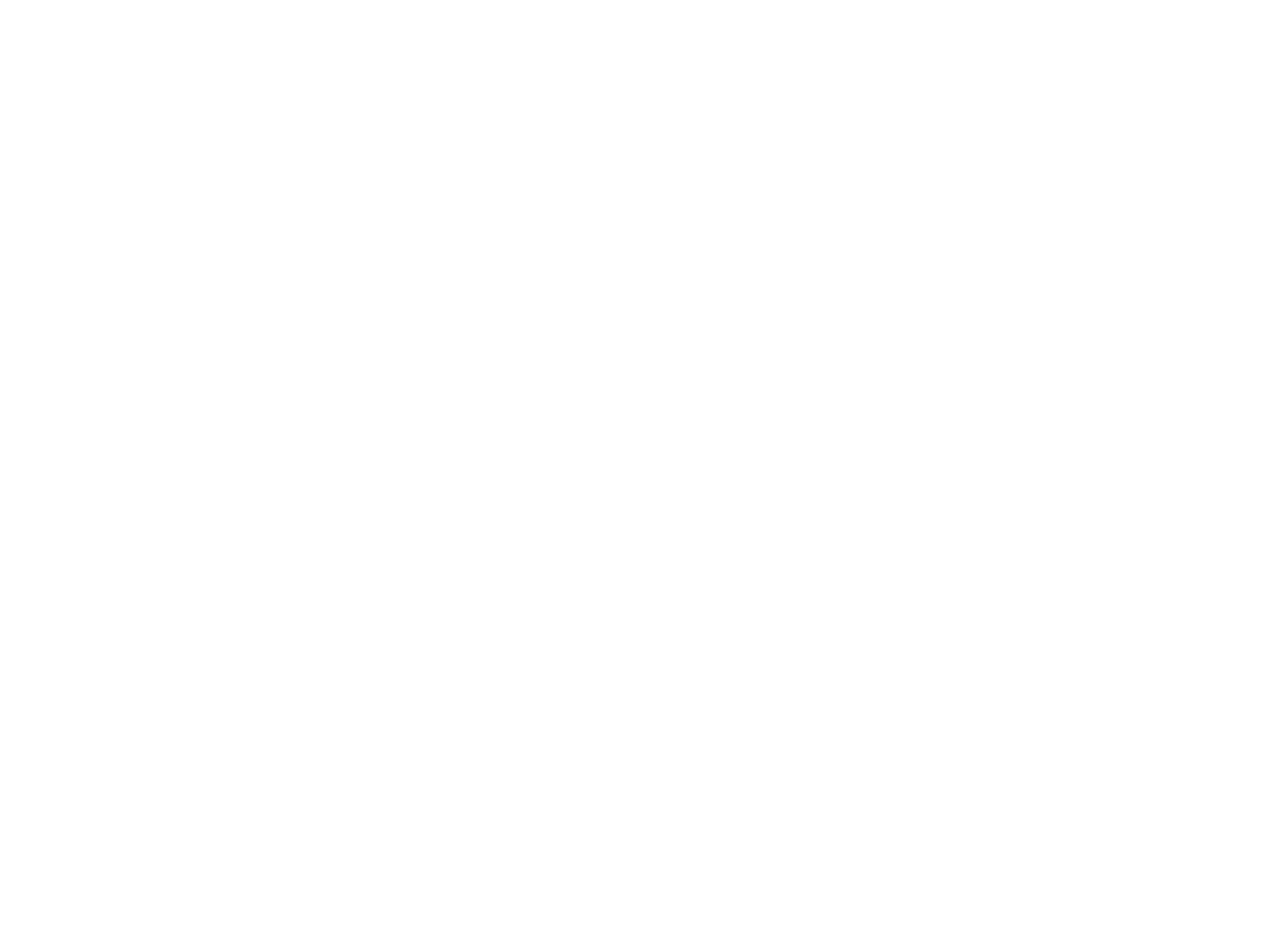
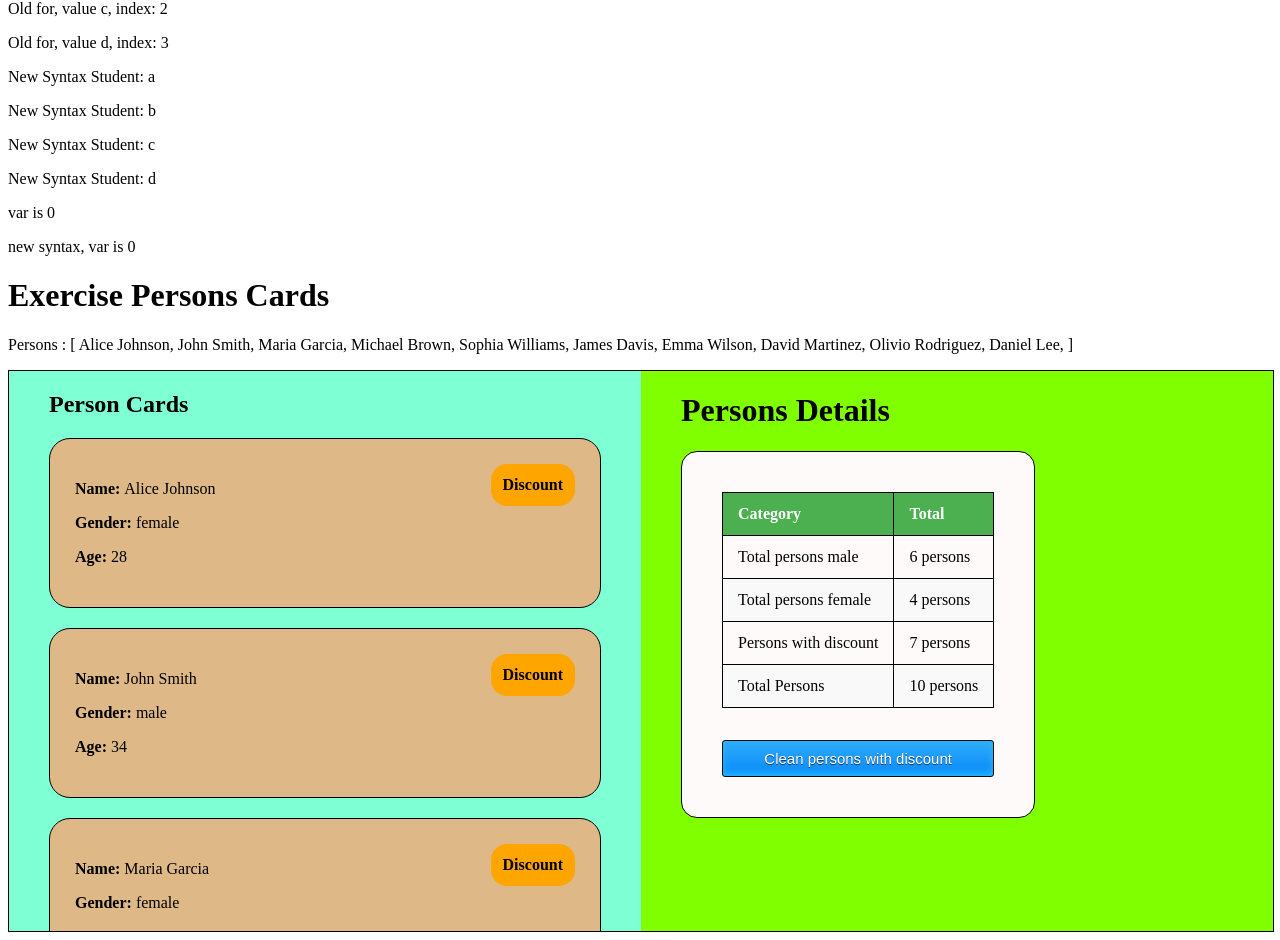
Before and after one commit to AnderMichael/first-angular-project, an Angular app: page / in a window 1280 px wide. Shown: the part 720-1660 px from the top of the page. Before the commit the page ends 800 px from the top, so only its background shows below. Built offline with nearby package versions, Linux system fonts and the light colour scheme.

Commit message:
task3[27-09-2024]: Person cards exercise

```diff
--- a/src/app/app.component.html
+++ b/src/app/app.component.html
@@ -60,8 +60,8 @@
   Old for, value {{ item }}, index: {{ i }}
 </p>
 
-@for(item of ['a', 'b', 'c'. 'd']; track item){
-
+@for(item of ['a','b','c','d']; track item){
+<p>New Syntax Student: {{ item }}</p>
 }
 <div [ngSwitch]="var1">
   <p *ngSwitchCase="0">var is 0</p>
@@ -69,8 +69,61 @@
   <p *ngSwitchDefault>Default Value</p>
 </div>
 
-@switch(var1){
-  @case(0) {<p>new syntax, var is 0</p>}
-  @case(1) {<p>new syntax, var is 0</p>}
-  @default {<p>new syntax, default</p>}
-}
+@switch(var1){ @case(0) {
+<p>new syntax, var is 0</p>
+} @case(1) {
+<p>new syntax, var is 0</p>
+} @default {
+<p>new syntax, default</p>
+} }
+
+<h1>Exercise Persons Cards</h1>
+<p>
+  Persons : [
+  @for(person of persons; track person){
+    <span>{{person.name}}, </span>
+  }
+  ]
+</p>
+<div class="person-cards-container">
+  <div class="cards-container">
+    <h2>Person Cards</h2>
+    @for(person of persons; track person){
+    <person-card [person]="person"></person-card>
+    }
+  </div>
+  <div class="details-container">
+    <h1>Persons Details</h1>
+    <div class="details-card">
+      <table class="summary-table">
+        <thead>
+          <tr>
+            <th>Category</th>
+            <th>Total</th>
+          </tr>
+        </thead>
+        <tbody>
+          <tr>
+            <td>Total persons male</td>
+            <td>{{ malePersons().length }} persons</td>
+          </tr>
+          <tr>
+            <td>Total persons female</td>
+            <td>{{ femalePersons().length }} persons</td>
+          </tr>
+          <tr>
+            <td>Persons with discount</td>
+            <td>{{ personsWithDiscount().length }} persons</td>
+          </tr>
+          <tr>
+            <td>Total Persons</td>
+            <td>{{ persons.length }} persons</td>
+          </tr>
+        </tbody>
+      </table>
+      <button class="clean-button" (click)="cleanDiscountPersons()">
+        Clean persons with discount
+      </button>
+    </div>
+  </div>
+</div>
--- a/src/app/app.component.scss
+++ b/src/app/app.component.scss
@@ -1,4 +1,4 @@
-.calculator-container{
+.calculator-container {
   display: flex;
   border: 1px black solid;
   border-radius: 2cap;
@@ -7,7 +7,7 @@
   align-items: center;
 }
 
-.calculator-components-container{
+.calculator-components-container {
   display: flex;
   width: 100%;
   justify-content: center;
@@ -15,3 +15,85 @@
   flex-direction: row;
   gap: 20;
 }
+
+.person-cards-container {
+  display: flex;
+  flex-direction: row;
+  width: 100%;
+  border: 1px black solid;
+  .cards-container {
+    padding-left: 2.5rem;
+    padding-right: 2.5rem;
+    width: 50%;
+    height: 35rem;
+    overflow-y: scroll;
+    background-color: aquamarine;
+  }
+  .details-container {
+    background-color: chartreuse;
+    width: 50%;
+    height: auto;
+    padding-left: 2.5rem;
+    padding-right: 2.5rem;
+    .details-card {
+      display: flex;
+      flex-direction: column;
+      width: fit-content;
+      height: fit-content;
+      background-color: snow;
+      border-radius: 1rem;
+      border: 0.5px black solid;
+      padding: 2.5rem;
+      row-gap: 2rem;
+    }
+    .clean-button {
+      box-shadow: inset 0px -3px 7px 0px #29bbff;
+      background: linear-gradient(to bottom, #2dabf9 5%, #0688fa 100%);
+      background-color: #2dabf9;
+      border-radius: 3px;
+      border: 1px solid #0b0e07;
+      display: inline-block;
+      cursor: pointer;
+      color: #ffffff;
+      font-family: Arial;
+      font-size: 15px;
+      padding: 9px 23px;
+      text-decoration: none;
+      text-shadow: 0px 1px 0px #263666;
+    }
+    .clean-button:hover {
+      background: linear-gradient(to bottom, #0688fa 5%, #2dabf9 100%);
+      background-color: #0688fa;
+    }
+    .clean-button:active {
+      position: relative;
+      top: 1px;
+    }
+  }
+}
+
+.summary-table {
+  width: 100%;
+  border-collapse: collapse;
+}
+
+.summary-table thead {
+  background-color: #4caf50;
+  color: white;
+}
+
+.summary-table th,
+.summary-table td {
+  padding: 12px 15px;
+  text-align: left;
+  border: 1px solid black;
+
+}
+
+.summary-table tbody tr:nth-child(even) {
+  background-color: #f9f9f9;
+}
+
+.summary-table tbody tr:hover {
+  background-color: #f1f1f1;
+}
--- a/src/app/app.component.ts
+++ b/src/app/app.component.ts
@@ -4,7 +4,8 @@ import { UserCardComponent } from './user-card/user-card.component';
 import { CalculatorComponent } from './calculator/calculator.component';
 import { HistoryCalculatorComponent } from './history-calculator/history-calculator.component';
 import { CommonModule } from '@angular/common';
-
+import persons from '../constants/persons';
+import { PersonCardComponent } from './person-card/person-card.component';
 interface IPerson {
   name: string;
   lastName: string;
@@ -23,7 +24,8 @@ function sumAttempt(a: number, b: number) {
     UserCardComponent,
     CalculatorComponent,
     HistoryCalculatorComponent,
-    CommonModule
+    PersonCardComponent,
+    CommonModule,
   ],
   templateUrl: './app.component.html',
   styleUrl: './app.component.scss',
@@ -32,9 +34,9 @@ export class AppComponent {
   title = 'angular-tour-of-heroes';
   sumAttempt = sumAttempt;
   result: number = 0;
+  persons = persons;
 
   history: string[] = [];
-
 
   animales: string[] = ['a', 'b', 'c', 'd', 'e', 'f'];
   person: IPerson = {
@@ -111,13 +113,13 @@ export class AppComponent {
   }
 
   public onResult(event: any) {
-    if(!event){
+    if (!event) {
       this.result = 0;
-    }else{
-      if(event.type === 'SUM'){
-        this.history.push(`SUM: ${event.result}`)
-      }else{
-        this.history.push(`MULT: ${event.result}`)
+    } else {
+      if (event.type === 'SUM') {
+        this.history.push(`SUM: ${event.result}`);
+      } else {
+        this.history.push(`MULT: ${event.result}`);
       }
     }
     this.result = event.result;
@@ -126,4 +128,29 @@ export class AppComponent {
   public addItem(ans: string) {
     this.history.push(ans);
   }
+
+  public cleanDiscountPersons() {
+    const personsWithoutDiscount = this.personsWithoutDiscount();
+    this.persons = personsWithoutDiscount;
+  }
+
+  public malePersons(){
+    const male = this.persons.filter((person) => person.gender === 'male');
+    return male;
+  }
+
+  public femalePersons(){
+    const female = this.persons.filter((person) => person.gender === 'female');
+    return female;
+  }
+
+  public personsWithoutDiscount() {
+    const personsWithoutDiscount = this.persons.filter((person) => person.age < 18);
+    return personsWithoutDiscount;
+  }
+
+  public personsWithDiscount() {
+    const personsWithDiscount = this.persons.filter((person) => person.age >= 18);
+    return personsWithDiscount;
+  }
 }
--- /dev/null
+++ b/src/app/person-card/person-card.component.html
@@ -0,0 +1,16 @@
+<div class="card-container">
+  <div>
+    <p class="title-camp">
+      Name: <span class="value-camp">{{ person.name }}</span>
+    </p>
+    <p class="title-camp">
+      Gender: <span class="value-camp">{{ person.gender }}</span>
+    </p>
+    <p class="title-camp">
+      Age: <span class="value-camp">{{ person.age }}</span>
+    </p>
+  </div>
+  @if(person.age >= 18){
+  <div class="discount-pin">Discount</div>
+  }
+</div>
--- /dev/null
+++ b/src/app/person-card/person-card.component.scss
@@ -0,0 +1,25 @@
+.card-container {
+  display: flex;
+  flex-direction: row;
+  justify-content: space-between;
+  border: 1px black solid;
+  border-radius: 2cap;
+  width: auto;
+  padding: 25px;
+  margin-bottom: 20px;
+  background-color: burlywood;
+  .title-camp {
+    font-weight: bold;
+  }
+  .value-camp {
+    font-weight: 100;
+  }
+  .discount-pin {
+    background-color: orange;
+    width: fit-content;
+    height: fit-content;
+    padding: 1.5ch;
+    border-radius: 1rem;
+    font-weight: bold;
+  }
+}
--- /dev/null
+++ b/src/constants/persons.ts
@@ -0,0 +1,62 @@
+type Gender = 'male' | 'female';
+
+export interface Person {
+  name: string;
+  gender: Gender;
+  age: number;
+}
+
+const persons: Person[] = [
+  {
+    name: 'Alice Johnson',
+    gender: 'female',
+    age: 28,
+  },
+  {
+    name: 'John Smith',
+    gender: 'male',
+    age: 34,
+  },
+  {
+    name: 'Maria Garcia',
+    gender: 'female',
+    age: 22,
+  },
+  {
+    name: 'Michael Brown',
+    gender: 'male',
+    age: 10,
+  },
+  {
+    name: 'Sophia Williams',
+    gender: 'female',
+    age: 12,
+  },
+  {
+    name: 'James Davis',
+    gender: 'male',
+    age: 29,
+  },
+  {
+    name: 'Emma Wilson',
+    gender: 'female',
+    age: 25,
+  },
+  {
+    name: 'David Martinez',
+    gender: 'male',
+    age: 38,
+  },
+  {
+    name: 'Olivio Rodriguez',
+    gender: 'male',
+    age: 15,
+  },
+  {
+    name: 'Daniel Lee',
+    gender: 'male',
+    age: 27,
+  },
+];
+
+export default persons;
```
Also changed, not shown: src/app/person-card/person-card.component.ts (added, +13 -0 lines), 1 other file (tests, documents, lock files or other folders). Lines whose indentation alone changed are shown as unchanged.
